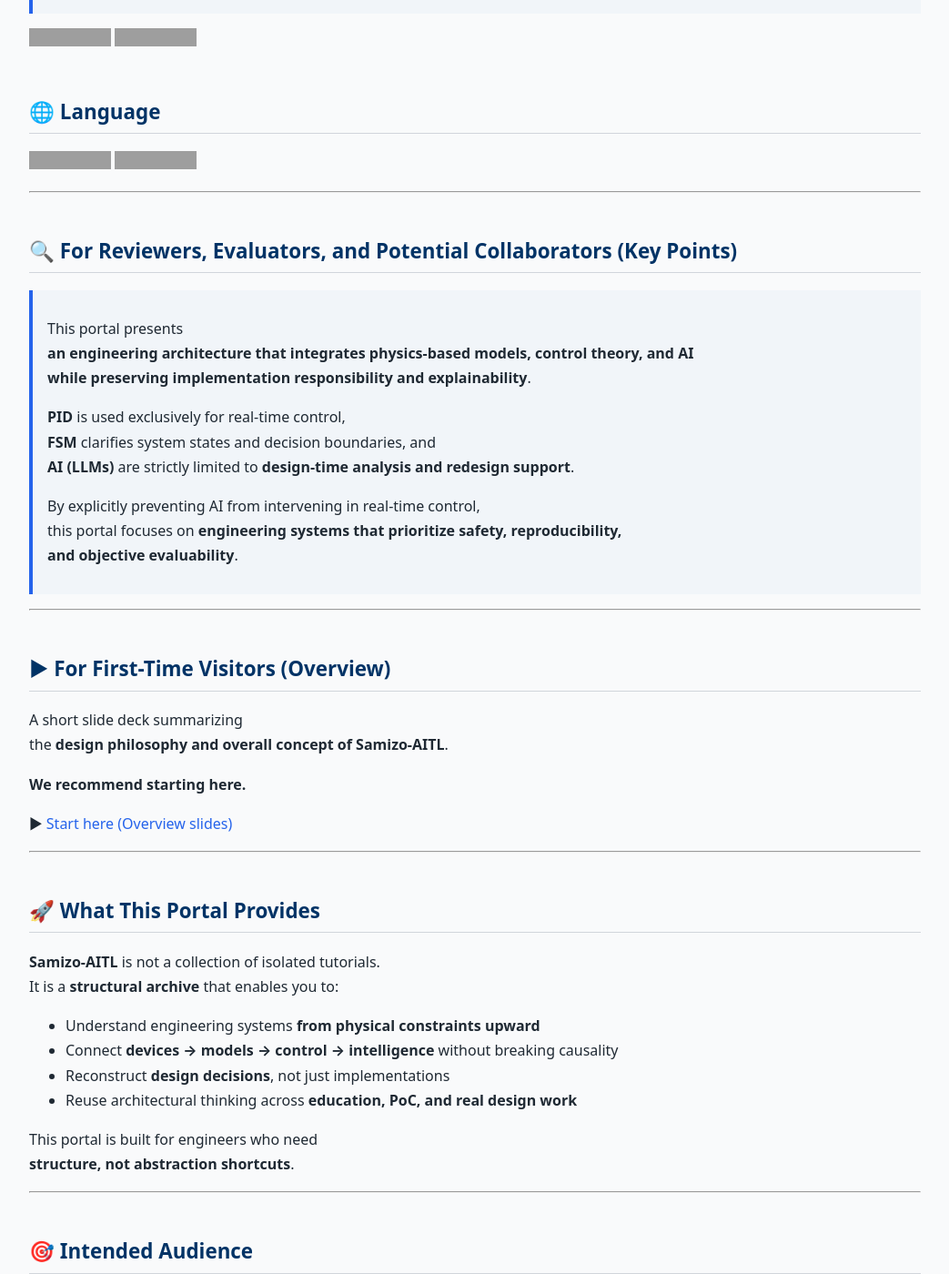
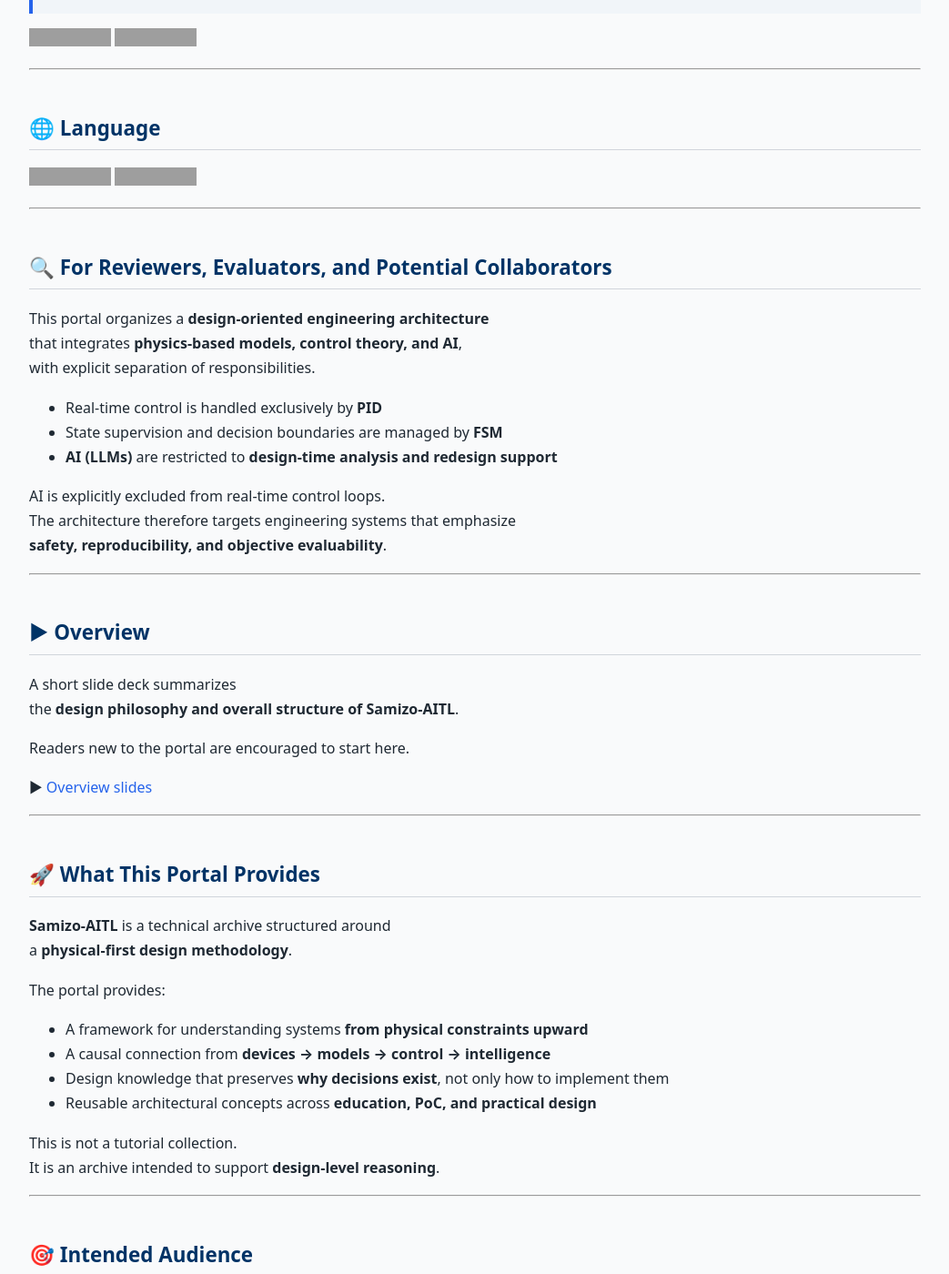
Before and after one commit to Samizo-AITL/Samizo-AITL.github.io, a Jekyll site: the page built from portal/en/index.md, in a window 1280 px wide and 1400 px high, scrolled down 273 px. Shown: the whole window at 91% size, without its empty margins (118-1161 px from the left). Built offline with Jekyll 4.4.1, drawn with Linux system fonts in a browser that asks for light colours; some of the changed text lies outside the part shown; grey boxes are pictures that could not be loaded.

Commit message:
Update index.md

```diff
--- a/portal/en/index.md
+++ b/portal/en/index.md
@@ -1,17 +1,18 @@
 ---
 layout: default
 title: Samizo-AITL Portal
-description: A physical-first engineering archive integrating semiconductor devices, MEMS, control, and intelligent systems through a unified causal architecture
+description: A physical-first engineering archive that integrates devices, control, and intelligence through a unified causal architecture
 ---
 
 # 🎓 Samizo-AITL Portal
-> **A physical-first framework that connects devices, control, and intelligence
-> through a single coherent causal structure**
-> *A design-oriented technical archive for engineers and researchers.*
+> **A physical-first engineering framework
+> that integrates devices, control, and intelligence
+> through a unified causal structure**
 
 [![GitHub](https://img.shields.io/badge/GitHub-Samizo--AITL-black?logo=github)](https://github.com/Samizo-AITL)
 [![Zenn](https://img.shields.io/badge/Zenn-Articles-blue?logo=zenn)](https://zenn.dev/samizo_aitl)
 
+---
 
 ## 🌐 Language
 [![Japanese Version](https://img.shields.io/badge/Japanese-Version-brightgreen?logo=github)](https://samizo-aitl.github.io/portal/)
@@ -19,75 +20,77 @@
 
 ---
 
-## 🔍 For Reviewers, Evaluators, and Potential Collaborators (Key Points)
+## 🔍 For Reviewers, Evaluators, and Potential Collaborators
 
-> This portal presents
-> **an engineering architecture that integrates physics-based models, control theory, and AI
-> while preserving implementation responsibility and explainability**.
->
-> **PID** is used exclusively for real-time control,
-> **FSM** clarifies system states and decision boundaries, and
-> **AI (LLMs)** are strictly limited to **design-time analysis and redesign support**.
->
-> By explicitly preventing AI from intervening in real-time control,
-> this portal focuses on **engineering systems that prioritize safety, reproducibility,
-> and objective evaluability**.
+This portal organizes a **design-oriented engineering architecture**
+that integrates **physics-based models, control theory, and AI**,
+with explicit separation of responsibilities.
+
+- Real-time control is handled exclusively by **PID**
+- State supervision and decision boundaries are managed by **FSM**
+- **AI (LLMs)** are restricted to **design-time analysis and redesign support**
+
+AI is explicitly excluded from real-time control loops.
+The architecture therefore targets engineering systems that emphasize
+**safety, reproducibility, and objective evaluability**.
 
 ---
 
-## ▶ For First-Time Visitors (Overview)
+## ▶ Overview
 
-A short slide deck summarizing
-the **design philosophy and overall concept of Samizo-AITL**.
+A short slide deck summarizes
+the **design philosophy and overall structure of Samizo-AITL**.
 
-**We recommend starting here.**
+Readers new to the portal are encouraged to start here.
 
-▶ [Start here (Overview slides)](https://samizo-aitl.github.io/about/marp/en/samizo-aitl-presentation.html)
+▶ [Overview slides](https://samizo-aitl.github.io/about/marp/en/samizo-aitl-presentation.html)
 
 ---
 
 ## 🚀 What This Portal Provides
 
-**Samizo-AITL** is not a collection of isolated tutorials.
-It is a **structural archive** that enables you to:
+**Samizo-AITL** is a technical archive structured around
+a **physical-first design methodology**.
 
-- Understand engineering systems **from physical constraints upward**
-- Connect **devices → models → control → intelligence** without breaking causality
-- Reconstruct **design decisions**, not just implementations
-- Reuse architectural thinking across **education, PoC, and real design work**
+The portal provides:
 
-This portal is built for engineers who need
-**structure, not abstraction shortcuts**.
+- A framework for understanding systems **from physical constraints upward**
+- A causal connection from **devices → models → control → intelligence**
+- Design knowledge that preserves **why decisions exist**, not only how to implement them
+- Reusable architectural concepts across **education, PoC, and practical design**
+
+This is not a tutorial collection.
+It is an archive intended to support **design-level reasoning**.
 
 ---
 
 ## 🎯 Intended Audience
 
-This portal is designed for engineers and researchers who:
+This portal is intended for engineers and researchers who:
 
-- Start system design **from physical models and constraints**
-- Treat control theory as a **first-class design element**
-- Use AI / LLMs as **supervisory and analytical layers**, not black-box controllers
-- Need **cross-domain understanding without collapsing physical meaning**
+- Begin system design from **physical models and constraints**
+- Treat control theory as a **core structural element**
+- Use AI / LLMs as **supervisory and analytical layers**, not controllers
+- Require **cross-domain understanding without collapsing physical meaning**
 
-⚠️ This is **not an introductory tutorial site**.
+⚠️ This is **not an introductory site**.
 It is a **reference archive for design-oriented engineering work**.
 
 ---
 
 ## 🧭 What Is Samizo-AITL?
 
-The **Samizo-AITL Portal**, created by **Shinichi Samizo**, reorganizes
-semiconductor devices, MEMS, and control engineering around a
-**shared physical-first design philosophy**.
+The **Samizo-AITL Portal**, created by **Shinichi Samizo**,
+reorganizes semiconductor devices, MEMS, and control engineering
+around a **shared physical-first design framework**.
 
-Instead of explaining technologies in isolation,
-systems are presented through a **single causal chain**:
+Rather than treating technologies in isolation,
+systems are presented along a single causal chain:
 
 **Physics → Structure → Devices → Process → Models → Systems → Control → Intelligence**
 
-This approach allows readers to follow *why* design decisions exist,
-not just *how* to implement them.
+This structure enables readers to trace
+**design rationale and constraints**, not only implementation details.
 
 ---
 
```
